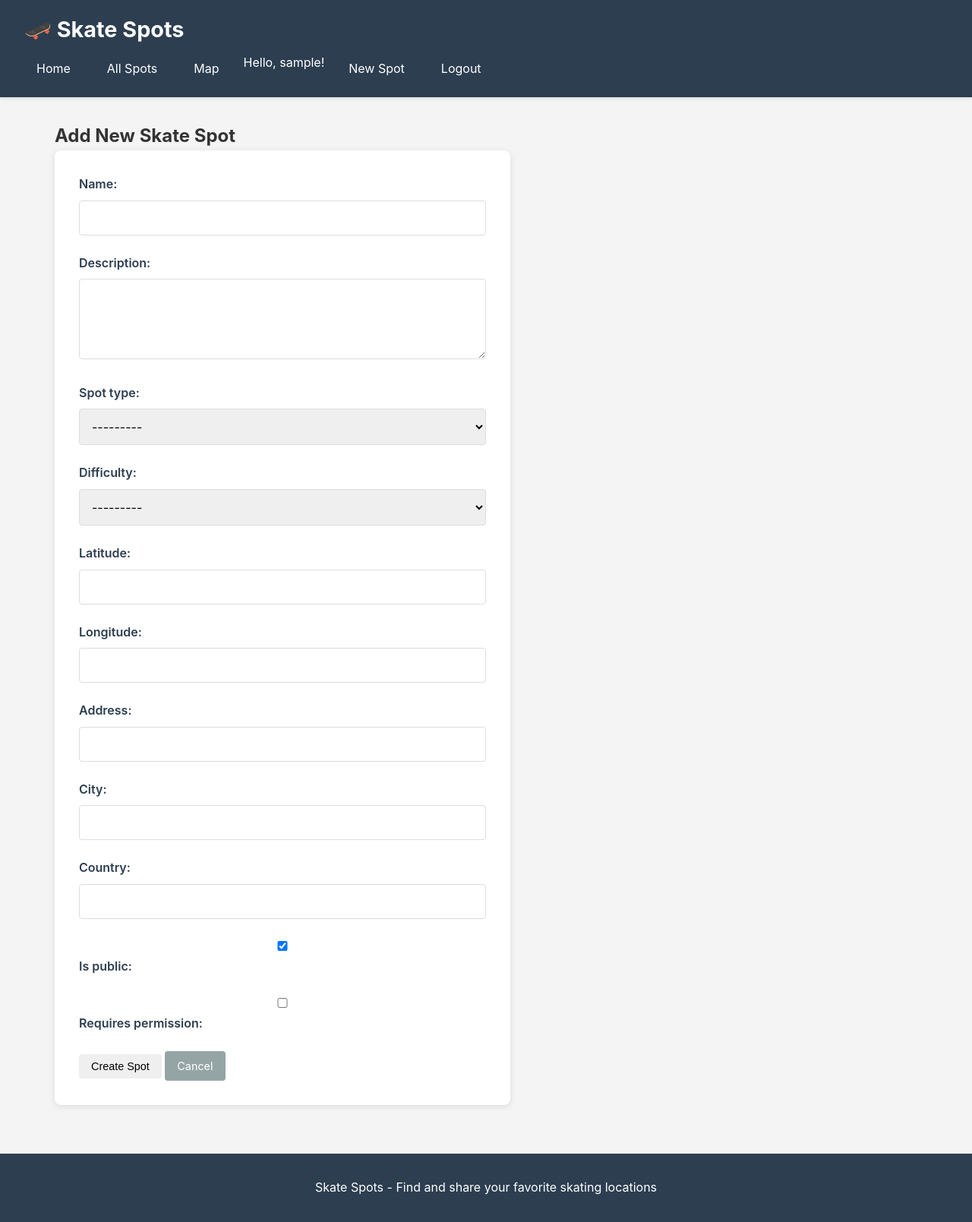
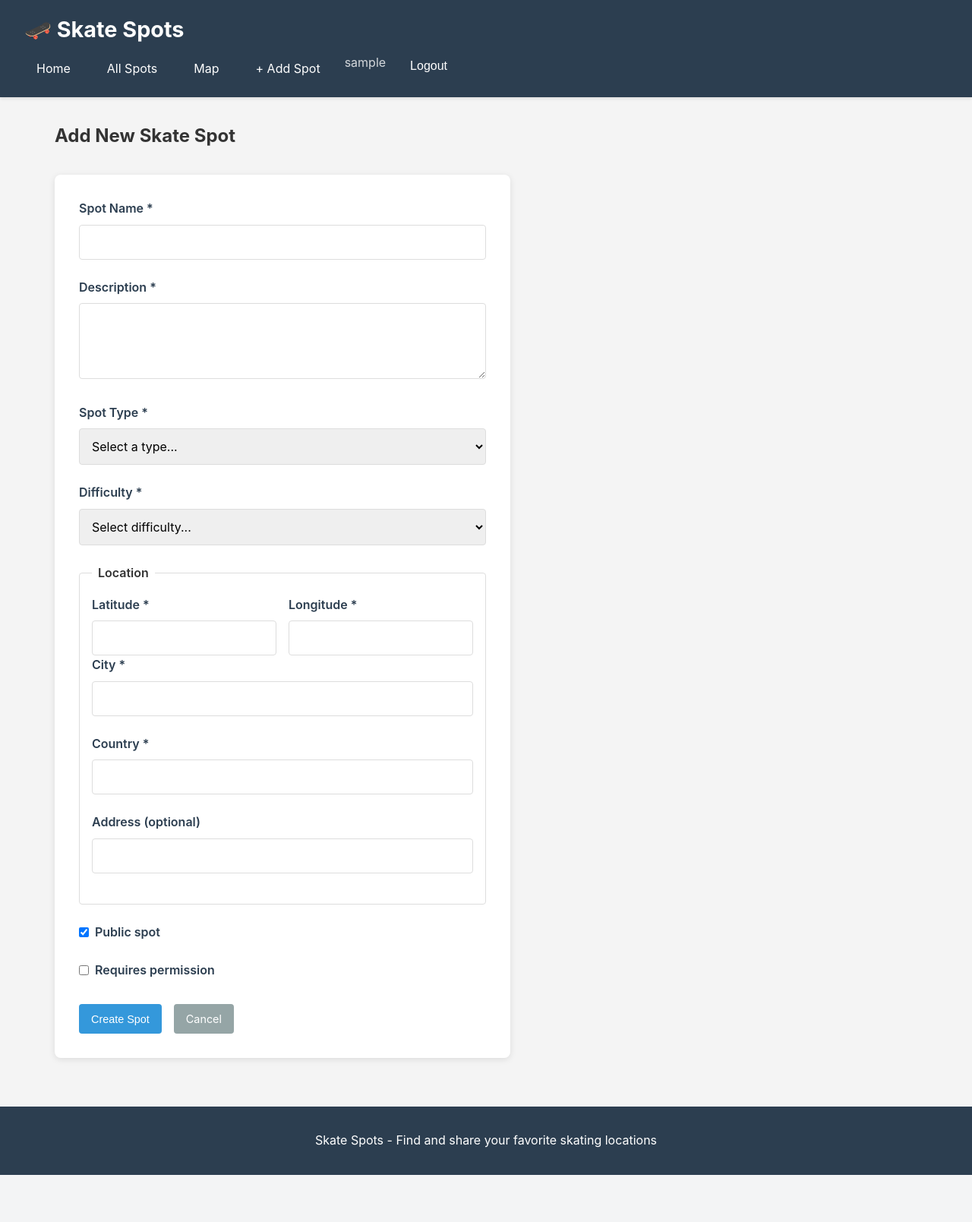
Before and after one commit to mattmikula/skate-spots, a Django app: page /skate-spots/new/ in a window 1280 px wide. Shown: the whole page at 76% size. After the commit the page ends 1547 px from the top, so only its background shows below. Run offline with Django 5.2, Linux system fonts and the light colour scheme; the visitor is signed in with stand-in values (Sample User, id 1); parts of the project's set-up code (start-up, migrations or seed data) failed here and were passed over; some libraries are stand-ins or nearby versions.

Commit message:
Improve frontend UX and API integration
Enhanced HTMX-powered forms for spot creation/editing, improved spot card and list templates, and added JWT cookie handling to login/register/logout views for seamless API access. Updated serializers to accept both nested and flat location data for compatibility with frontend forms. README and test documentation expanded for clarity and onboarding. Minor code style and template improvements throughout.

```diff
--- a/accounts/serializers.py
+++ b/accounts/serializers.py
@@ -26,9 +26,7 @@ class UserSerializer(serializers.ModelSerializer):
 class UserCreateSerializer(serializers.ModelSerializer):
     """Serializer for user registration."""
 
-    password = serializers.CharField(
-        write_only=True, required=True, validators=[validate_password]
-    )
+    password = serializers.CharField(write_only=True, required=True, validators=[validate_password])
 
     class Meta:
         model = User
--- a/static/style.css
+++ b/static/style.css
@@ -435,7 +435,7 @@ input:focus, textarea:focus, select:focus {
 .alert-success {
     background: #efe;
     border: 1px solid #cfc;
-    color: #3c3;
+    color: #3c3;;
 }
 
 .btn-link {
--- a/templates/accounts/login.html
+++ b/templates/accounts/login.html
@@ -4,6 +4,7 @@
 
 {% block content %}
 <div class="auth-container">
+    <div class="auth-card">
         <h2>Login</h2>
 
         <form method="post">
@@ -31,9 +32,12 @@
                 {% endif %}
             </div>
 
-        <button type="submit" class="btn">Login</button>
+            <button type="submit" class="btn btn-primary">Login</button>
         </form>
 
+        <div class="auth-link">
             <p>Don't have an account? <a href="{% url 'register' %}">Register here</a></p>
         </div>
+    </div>
+</div>
 {% endblock %}
--- a/templates/accounts/register.html
+++ b/templates/accounts/register.html
@@ -4,6 +4,7 @@
 
 {% block content %}
 <div class="auth-container">
+    <div class="auth-card">
         <h2>Register</h2>
 
         <form method="post">
@@ -47,9 +48,12 @@
                 {% endif %}
             </div>
 
-        <button type="submit" class="btn">Register</button>
+            <button type="submit" class="btn btn-primary">Register</button>
         </form>
 
+        <div class="auth-link">
             <p>Already have an account? <a href="{% url 'login' %}">Login here</a></p>
         </div>
+    </div>
+</div>
 {% endblock %}
--- a/templates/spots/base.html
+++ b/templates/spots/base.html
@@ -6,6 +6,7 @@
     <meta name="viewport" content="width=device-width, initial-scale=1.0">
     <title>{% block title %}Skate Spots{% endblock %}</title>
     <script src="https://unpkg.com/htmx.org@2.0.4"></script>
+    <script src="https://unpkg.com/htmx-ext-json-enc@2.0.1/json-enc.js"></script>
     <link rel="stylesheet" href="https://unpkg.com/leaflet@1.9.4/dist/leaflet.css" />
     <script src="https://unpkg.com/leaflet@1.9.4/dist/leaflet.js"></script>
     <link rel="stylesheet" href="{% static 'style.css' %}">
@@ -18,9 +19,12 @@
             <a href="{% url 'list_spots' %}">All Spots</a>
             <a href="{% url 'map' %}">Map</a>
             {% if user.is_authenticated %}
-            <span>Hello, {{ user.username }}!</span>
-            <a href="{% url 'new_spot' %}">New Spot</a>
-            <a href="{% url 'logout' %}">Logout</a>
+            <a href="{% url 'new_spot' %}">+ Add Spot</a>
+            <span style="color: rgba(255,255,255,0.8);">{{ user.username }}</span>
+            <form action="{% url 'logout' %}" method="post" style="display: inline;">
+                {% csrf_token %}
+                <button type="submit" class="btn-link">Logout</button>
+            </form>
             {% else %}
             <a href="{% url 'login' %}">Login</a>
             <a href="{% url 'register' %}">Register</a>
--- a/templates/spots/spot_form.html
+++ b/templates/spots/spot_form.html
@@ -1,104 +1,170 @@
 {% extends "spots/base.html" %}
 
-{% block title %}{% if spot %}Edit{% else %}New{% endif %} Spot - Skate Spots{% endblock %}
+{% block content %}
+<div class="page-header">
+    <h2>{% if spot %}Edit Skate Spot{% else %}Add New Skate Spot{% endif %}</h2>
+</div>
 
-{% block content %}
-<div class="form-container">
-    <h2>{% if spot %}Edit{% else %}Add New{% endif %} Skate Spot</h2>
+<form
+    {% if spot %}
+        hx-put="/api/v1/skate-spots/{{ spot.id }}/"
+    {% else %}
+        hx-post="/api/v1/skate-spots/"
+    {% endif %}
+    hx-target="#form-container"
+    hx-swap="outerHTML"
+    hx-ext="json-enc"
+    hx-headers='{"X-CSRFToken": "{{ csrf_token }}"}'>
 
-    <form method="post">
-        {% csrf_token %}
-
+    <div id="form-container">
         <div class="form-group">
-            {{ form.name.label_tag }}
-            {{ form.name }}
-            {% if form.name.errors %}
-            <span class="error">{{ form.name.errors }}</span>
-            {% endif %}
+            <label for="name">Spot Name *</label>
+            <input type="text" id="name" name="name" required
+                   value="{% if spot %}{{ spot.name }}{% endif %}"
+                   maxlength="100">
         </div>
 
         <div class="form-group">
-            {{ form.description.label_tag }}
-            {{ form.description }}
-            {% if form.description.errors %}
-            <span class="error">{{ form.description.errors }}</span>
-            {% endif %}
+            <label for="description">Description *</label>
+            <textarea id="description" name="description" required
+                      maxlength="1000">{% if spot %}{{ spot.description }}{% endif %}</textarea>
         </div>
 
-        <div class="form-row">
-            <div class="form-group">
-                {{ form.spot_type.label_tag }}
-                {{ form.spot_type }}
-                {% if form.spot_type.errors %}
-                <span class="error">{{ form.spot_type.errors }}</span>
-                {% endif %}
+        <div class="form-group">
+            <label for="spot_type">Spot Type *</label>
+            <select id="spot_type" name="spot_type" required>
+                <option value="">Select a type...</option>
+                <option value="street" {% if spot and spot.spot_type == "street" %}selected{% endif %}>Street</option>
+                <option value="park" {% if spot and spot.spot_type == "park" %}selected{% endif %}>Park</option>
+                <option value="bowl" {% if spot and spot.spot_type == "bowl" %}selected{% endif %}>Bowl</option>
+                <option value="vert" {% if spot and spot.spot_type == "vert" %}selected{% endif %}>Vert</option>
+                <option value="mini_ramp" {% if spot and spot.spot_type == "mini_ramp" %}selected{% endif %}>Mini Ramp</option>
+                <option value="stairs" {% if spot and spot.spot_type == "stairs" %}selected{% endif %}>Stairs</option>
+                <option value="rail" {% if spot and spot.spot_type == "rail" %}selected{% endif %}>Rail</option>
+                <option value="ledge" {% if spot and spot.spot_type == "ledge" %}selected{% endif %}>Ledge</option>
+                <option value="gap" {% if spot and spot.spot_type == "gap" %}selected{% endif %}>Gap</option>
+                <option value="other" {% if spot and spot.spot_type == "other" %}selected{% endif %}>Other</option>
+            </select>
+        </div>
+
+        <div class="form-group">
+            <label for="difficulty">Difficulty *</label>
+            <select id="difficulty" name="difficulty" required>
+                <option value="">Select difficulty...</option>
+                <option value="beginner" {% if spot and spot.difficulty == "beginner" %}selected{% endif %}>Beginner</option>
+                <option value="intermediate" {% if spot and spot.difficulty == "intermediate" %}selected{% endif %}>Intermediate</option>
+                <option value="advanced" {% if spot and spot.difficulty == "advanced" %}selected{% endif %}>Advanced</option>
+                <option value="expert" {% if spot and spot.difficulty == "expert" %}selected{% endif %}>Expert</option>
+            </select>
+        </div>
+
+        <fieldset style="border: 1px solid #ddd; padding: 1rem; border-radius: 4px; margin-bottom: 1.5rem;">
+            <legend style="padding: 0 0.5rem; font-weight: 600;">Location</legend>
+
+            <div class="location-fields">
+                <div class="form-group">
+                    <label for="latitude">Latitude *</label>
+                    <input type="number" id="latitude" name="latitude" step="any" required
+                           value="{% if spot %}{{ spot.latitude }}{% endif %}"
+                           min="-90" max="90">
+                </div>
+
+                <div class="form-group">
+                    <label for="longitude">Longitude *</label>
+                    <input type="number" id="longitude" name="longitude" step="any" required
+                           value="{% if spot %}{{ spot.longitude }}{% endif %}"
+                           min="-180" max="180">
+                </div>
             </div>
 
             <div class="form-group">
-                {{ form.difficulty.label_tag }}
-                {{ form.difficulty }}
-                {% if form.difficulty.errors %}
-                <span class="error">{{ form.difficulty.errors }}</span>
-                {% endif %}
-            </div>
-        </div>
-
-        <div class="form-row">
-            <div class="form-group">
-                {{ form.latitude.label_tag }}
-                {{ form.latitude }}
-                {% if form.latitude.errors %}
-                <span class="error">{{ form.latitude.errors }}</span>
-                {% endif %}
+                <label for="city">City *</label>
+                <input type="text" id="city" name="city" required
+                       value="{% if spot %}{{ spot.city }}{% endif %}">
             </div>
 
             <div class="form-group">
-                {{ form.longitude.label_tag }}
-                {{ form.longitude }}
-                {% if form.longitude.errors %}
-                <span class="error">{{ form.longitude.errors }}</span>
-                {% endif %}
-            </div>
-        </div>
-
-        <div class="form-group">
-            {{ form.address.label_tag }}
-            {{ form.address }}
-            {% if form.address.errors %}
-            <span class="error">{{ form.address.errors }}</span>
-            {% endif %}
-        </div>
-
-        <div class="form-row">
-            <div class="form-group">
-                {{ form.city.label_tag }}
-                {{ form.city }}
-                {% if form.city.errors %}
-                <span class="error">{{ form.city.errors }}</span>
-                {% endif %}
+                <label for="country">Country *</label>
+                <input type="text" id="country" name="country" required
+                       value="{% if spot %}{{ spot.country }}{% endif %}">
             </div>
 
             <div class="form-group">
-                {{ form.country.label_tag }}
-                {{ form.country }}
-                {% if form.country.errors %}
-                <span class="error">{{ form.country.errors }}</span>
-                {% endif %}
-            </div %}
+                <label for="address">Address (optional)</label>
+                <input type="text" id="address" name="address"
+                       value="{% if spot and spot.address %}{{ spot.address }}{% endif %}">
+            </div>
+        </fieldset>
+
+        <div class="form-group checkbox-group">
+            <input type="checkbox" id="is_public" name="is_public"
+                   {% if not spot or spot.is_public %}checked{% endif %}>
+            <label for="is_public" style="margin: 0;">Public spot</label>
         </div>
 
-        <div class="form-group checkbox">
-            {{ form.is_public }}
-            {{ form.is_public.label_tag }}
+        <div class="form-group checkbox-group">
+            <input type="checkbox" id="requires_permission" name="requires_permission"
+                   {% if spot and spot.requires_permission %}checked{% endif %}>
+            <label for="requires_permission" style="margin: 0;">Requires permission</label>
         </div>
 
-        <div class="form-group checkbox">
-            {{ form.requires_permission }}
-            {{ form.requires_permission.label_tag }}
+        <div class="form-actions">
+            <button type="submit" class="btn btn-primary" hx-indicator="#loading-spinner">
+                <span class="button-text">{% if spot %}Update Spot{% else %}Create Spot{% endif %}</span>
+                <span id="loading-spinner" class="htmx-indicator"> Saving...</span>
+            </button>
+            <a href="{% url 'list_spots' %}" class="btn btn-secondary">Cancel</a>
         </div>
+    </div>
+</form>
 
-        <button type="submit" class="btn">{% if spot %}Update{% else %}Create{% endif %} Spot</button>
-        <a href="{% url 'home' %}" class="btn btn-secondary">Cancel</a>
-    </form>
-</div>
+<style>
+/* Disable button during HTMX request */
+button.htmx-request {
+    opacity: 0.6;
+    pointer-events: none;
+}
+
+.htmx-indicator {
+    display: none;
+}
+
+.htmx-request .htmx-indicator {
+    display: inline;
+}
+
+.htmx-request .button-text {
+    display: none;
+}
+</style>
+
+<script>
+// Handle successful submission
+document.body.addEventListener('htmx:afterRequest', function(evt) {
+    const form = evt.detail.elt;
+
+    // Only handle our form submissions
+    if (form.tagName === 'FORM' && evt.detail.successful) {
+        // Prevent any flash by immediately navigating
+        window.location.replace('{% url "list_spots" %}');
+    } else if (form.tagName === 'FORM' && !evt.detail.successful) {
+        // Show error message if request failed
+        const response = evt.detail.xhr.responseText;
+        try {
+            const error = JSON.parse(response);
+            let errorMsg = 'Error saving spot:\n';
+            for (const [field, messages] of Object.entries(error)) {
+                if (Array.isArray(messages)) {
+                    errorMsg += `${field}: ${messages.join(', ')}\n`;
+                } else {
+                    errorMsg += `${field}: ${messages}\n`;
+                }
+            }
+            alert(errorMsg);
+        } catch (e) {
+            alert('Error: Failed to save spot. Please try again.');
+        }
+    }
+});
+</script>
 {% endblock %}
```
Also changed, not shown: accounts/forms.py (+3 -9 lines), accounts/frontend_views.py (+29 -3 lines), accounts/views.py (+3 -9 lines), skate_spots_project/settings.py (+2 -6 lines), spots/forms.py (+3 -9 lines), spots/models.py (+2 -6 lines), spots/serializers.py (+57 -11 lines), templates/spots/index.html (+33 -24 lines), templates/spots/spot_card.html (+7 -5 lines), README.md, accounts/migrations/0001_initial.py, spots/migrations/0001_initial.py, tests/README.md, 1 other file. Lines whose indentation alone changed are shown as unchanged.
